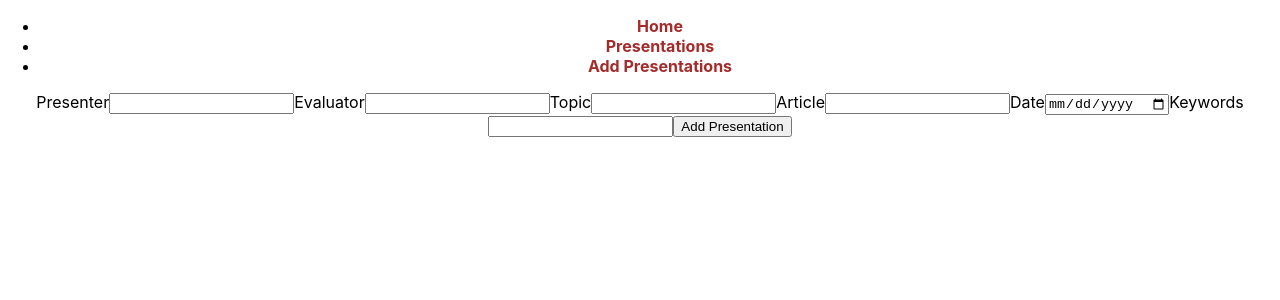
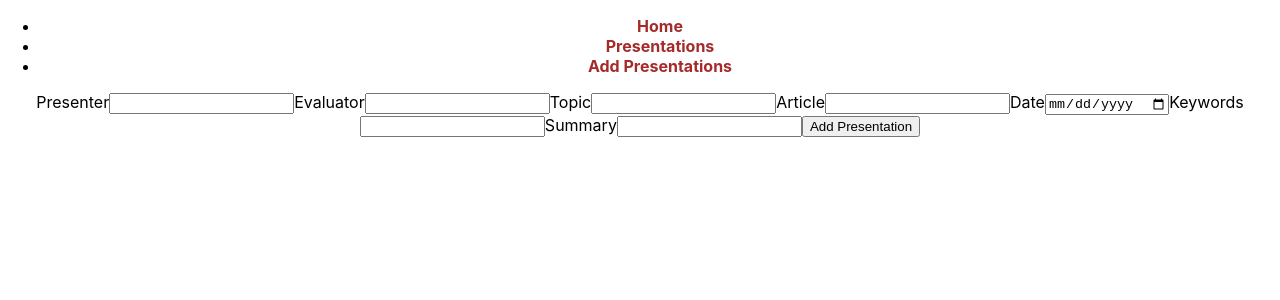
Before and after one commit to flyjwayur/Presentation_Manager, a React (Create React App) app in the folder client/: page /presentations/addPresentation in a window 1280 px wide. Shown: the top 300 px of the page. Built offline with nearby package versions, Linux system fonts and the light colour scheme; no server answers.

Commit message:
Add summary input and fix app crushing on get all presentations when no data

```diff
--- a/client/src/components/AddPresentation/Addpresentation.js
+++ b/client/src/components/AddPresentation/Addpresentation.js
@@ -8,7 +8,8 @@ export default class Addpresentation extends Component {
     topic: "",
     article: "",
     date: "",
-    keywords: ""
+    keywords: "",
+    summary: ""
   };
 
   handleChange = e => {
@@ -90,6 +91,15 @@ export default class Addpresentation extends Component {
             onChange={this.handleChange}
             required
           />
+          <label htmlFor="summary">Summary</label>
+          <input
+            type="text"
+            id="summary"
+            name="summary"
+            value={this.state.summary}
+            onChange={this.handleChange}
+            required
+          />
           <button>Add Presentation</button>
         </form>
       </div>
--- a/client/src/components/Presentation/Presentation.js
+++ b/client/src/components/Presentation/Presentation.js
@@ -10,7 +10,8 @@ class Presentation extends Component {
       topic,
       article,
       keywords,
-      date
+      date,
+      summary
     } = this.props.presentation;
 
     return (
@@ -43,6 +44,10 @@ class Presentation extends Component {
               <span>Date: </span>
               {date}
             </p>
+            <p>
+              <span>Summary: </span>
+              {summary}
+            </p>
             <button> Detail </button>
           </div>
         </Link>
--- a/client/src/components/PresentationDetail/PresentationDetail.js
+++ b/client/src/components/PresentationDetail/PresentationDetail.js
@@ -44,7 +44,8 @@ class PresentationDetail extends Component {
           topic,
           article,
           keywords,
-          date
+          date,
+          summary
         } = singlePresentation;
         return (<div>
           <p>
@@ -71,6 +72,10 @@ class PresentationDetail extends Component {
             <span>Date: </span>
             {date}
           </p>
+          <p>
+            <span>Summary: </span>
+            {summary}
+          </p>
           <button> Detail </button>
         </div>)
       }else{ return null}
```
Also changed, not shown: 1 other file (tests, documents, lock files or other folders).
